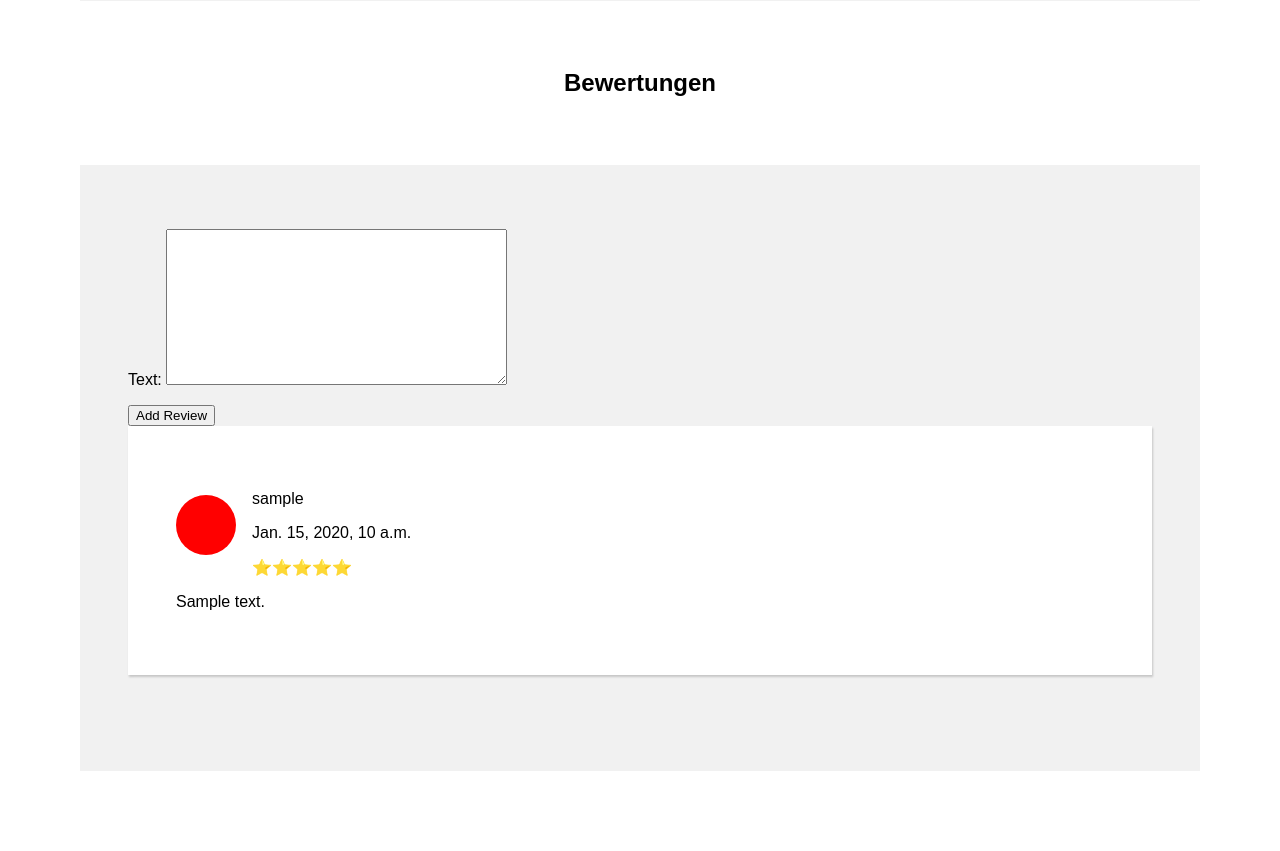
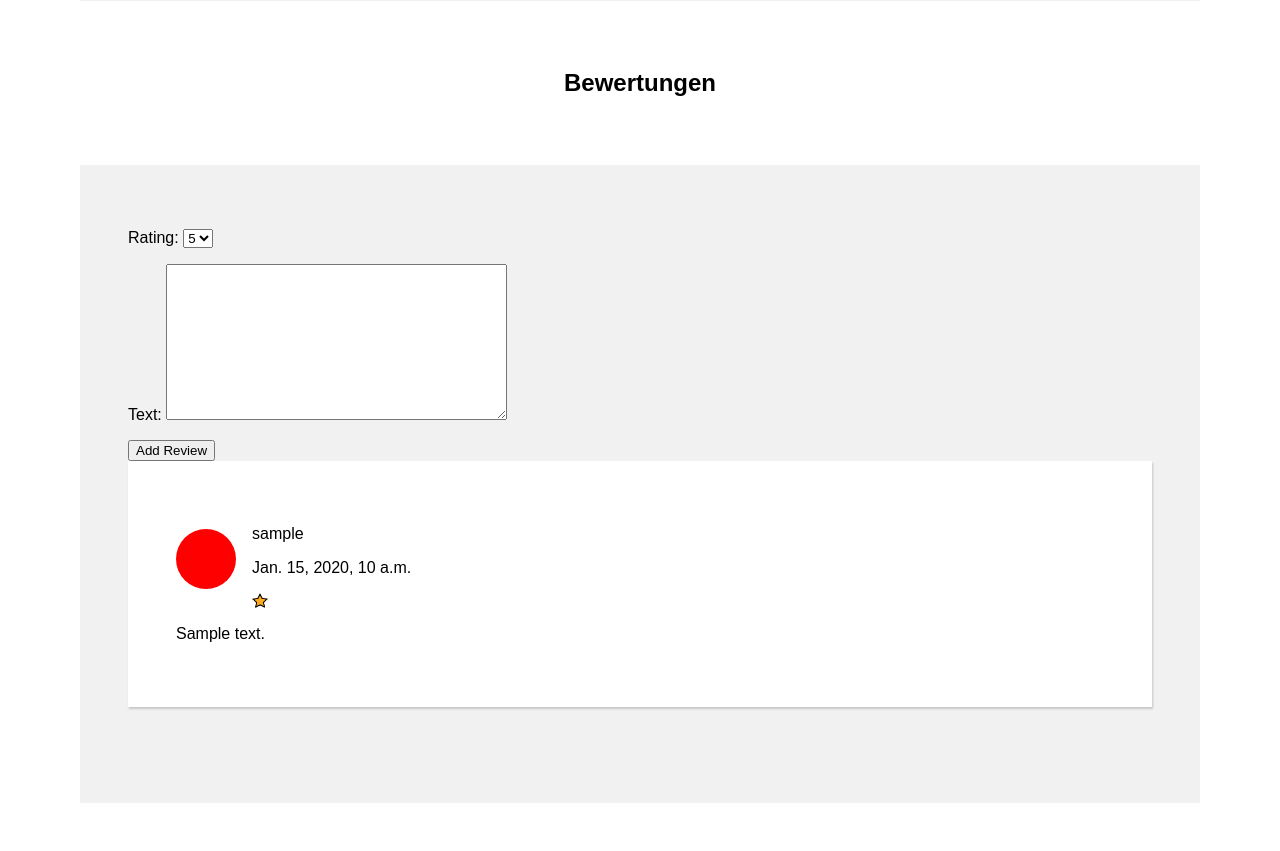
Before and after one commit to eg0re/webpyproject, a Django app: page /box/1/ in a window 1280 px wide. Shown: the part 1145-1996 px from the top of the page. Before the commit the page ends 1916 px from the top, so only its background shows below. Run offline with Django 3.2, Linux system fonts and the light colour scheme; tables that the repository leaves empty hold one stand-in row (values such as "Sample post"); grey boxes marked "Sample" are stand-in pictures.

Commit message:
added real display of rating(stars) in detail-view

```diff
--- a/Shoebox/forms.py
+++ b/Shoebox/forms.py
@@ -17,7 +17,7 @@ class ShoeboxForm(forms.ModelForm):
 class CommentForm(forms.ModelForm):
     class Meta:
         model = Comment
-        fields = ['text']
+        fields = ['rating','text']
         widgets = {
             'user': forms.HiddenInput(),
             'shoebox': forms.HiddenInput(),
--- a/Shoebox/models.py
+++ b/Shoebox/models.py
@@ -66,9 +66,19 @@ class Shoebox(models.Model):
                + " Liner Type: " + self.liner_type + " Dimensions: Width: " + str(self.width) + " Height: "\
                + str(self.height) + " Length: " + str(self.length)
 
+# TODO: don't allow multiple reviews from the same user
+class Comment(models.Model):
+    RATINGS = [
+        ('1', '1'),
+        ('2', '2'),
+        ('3', '3'),
+        ('4', '4'),
+        ('5', '5'),
+    ]
 
-class Comment(models.Model):
     text = models.TextField(max_length=500)
+    rating = models.IntegerField(choices=RATINGS,
+                              default='5')
     timestamp = models.DateTimeField(auto_now_add=True)
     user = models.ForeignKey(User, on_delete=models.CASCADE)
     shoebox = models.ForeignKey(Shoebox, on_delete=models.CASCADE)
--- a/Shoebox/templates/box-detail.html
+++ b/Shoebox/templates/box-detail.html
@@ -42,11 +42,15 @@
                     <!-- TODO: implement user avatar -->
                     <div class="avatar-small"></div>
                     <div>
-                        <!-- TODO: implement username -->
                         <p>{{ comment.user.username }}</p>
-                        <!-- TODO: implement rating -->
                         <p>{{ comment.timestamp }}</p>
-                        <div class="stars">⭐⭐⭐⭐⭐</div>
+                        <div class="stars-wrapper">
+                            {% with ''|center:comment.rating as range %}
+                            {% for _ in range %}
+                                <div class="stars"></div>
+                            {% endfor %}
+                            {% endwith %}
+                        </div>
                     </div>
 
                 </div>
--- a/Shoebox/views.py
+++ b/Shoebox/views.py
@@ -36,6 +36,7 @@ def shoebox_detail(request, **kwargs):
 #               'upvotes': shoebox.get_upvotes_count(),
 #               'downvotes': shoebox.get_downvotes_count(),
                'comment_form': CommentForm}
+
     return render(request, 'box-detail.html',  context)
 
 
--- a/static/css/style.css
+++ b/static/css/style.css
@@ -161,3 +161,16 @@ header {
     margin-bottom: 3rem;
     box-shadow: #0000002e 1px 2px 2px 0px;
 }
+
+.stars {
+    background-image: url(../../media/misc/rating_stars.png);
+    background-size: contain;
+    background-repeat: no-repeat;
+    width: 1rem;
+    height: 1rem;
+}
+
+.stars-wrapper {
+    display: flex;
+    flex-direction: row;
+}
```
Also changed, not shown: Shoebox/migrations/0006_comment_rating.py (added), media/misc/rating_stars.png (added).
